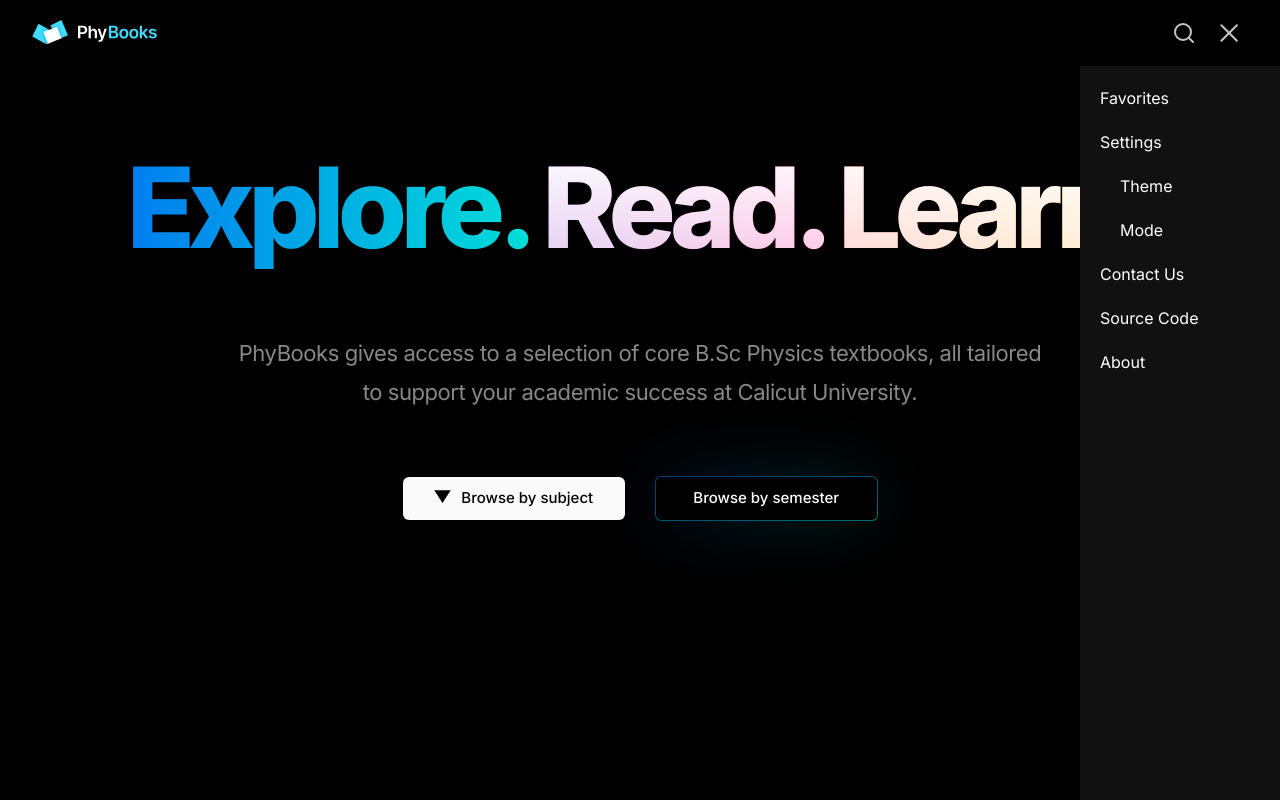
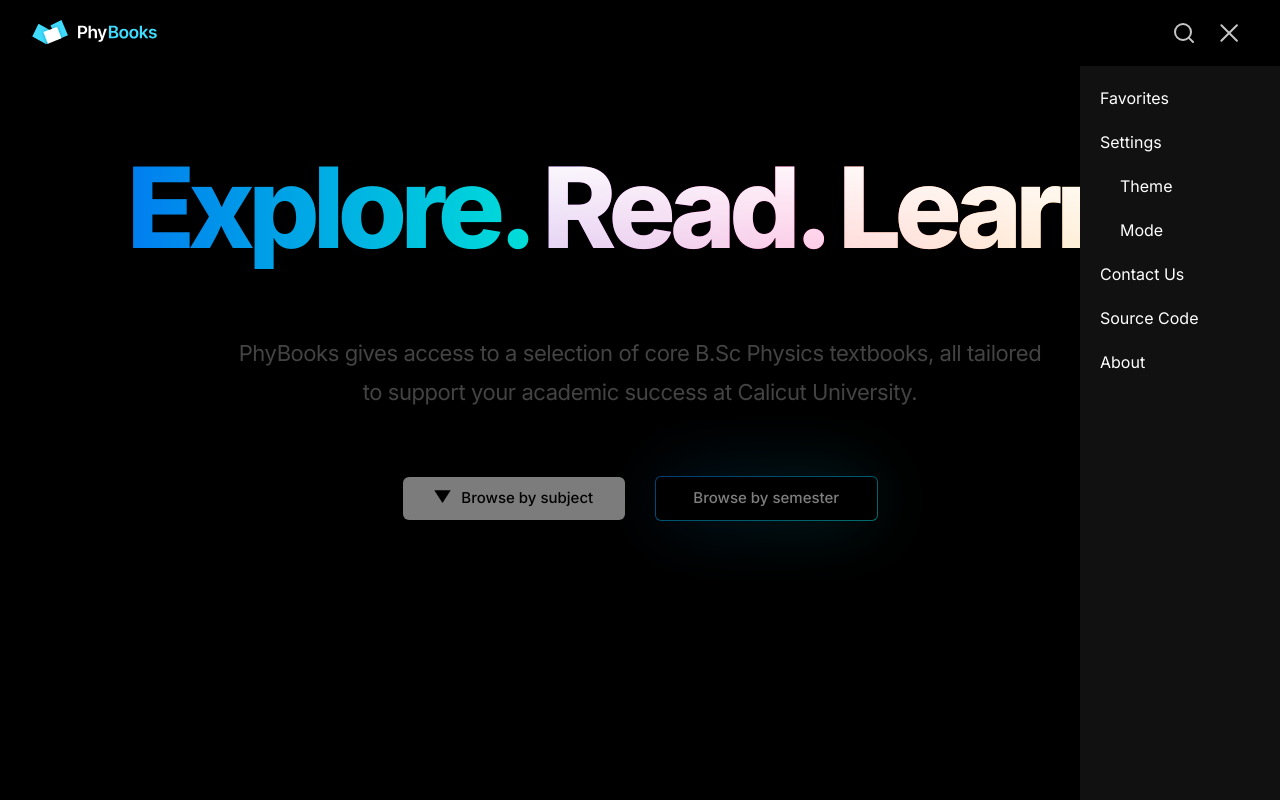
Before and after one commit to FarisPalayi/phybooks, a Next.js app: page / in a window 1280 px wide. Both pictures are taken after a click on the button 1230 px from the left and 33 px from the top of the page. Shown: the top 800 px of the page. Built offline with nearby package versions, Linux system fonts and the light colour scheme.

Commit message:
fix: sidebar not working

```diff
--- a/src/app/components/shared/Overlay.js
+++ b/src/app/components/shared/Overlay.js
@@ -21,7 +21,7 @@ export default function Overlay({ isSidebarOpen, onClick }) {
         height: "100vh",
         backgroundColor: "rgba(0, 0, 0, 0.5)",
         overflowY: "hidden",
-        zIndex: -1,
+        zIndex: 1,
       }}
     ></div>
   );
--- a/src/app/styles/components/Sidebar.module.scss
+++ b/src/app/styles/components/Sidebar.module.scss
@@ -1,7 +1,7 @@
 @use "../abstracts/" as *;
 
 .sidebar {
-  position: absolute;
+  position: fixed;
   inset: var(--header-height) 0 0 auto;
   background-color: var(--accents-1);
   min-width: rem(200);
```
